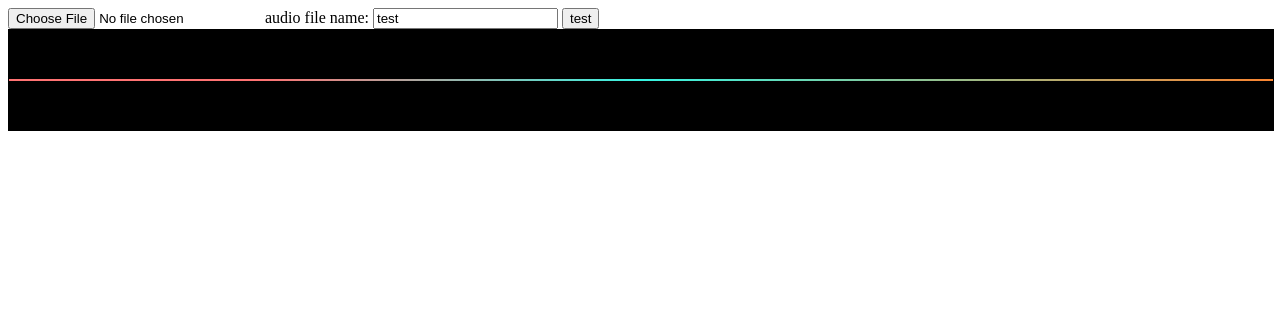
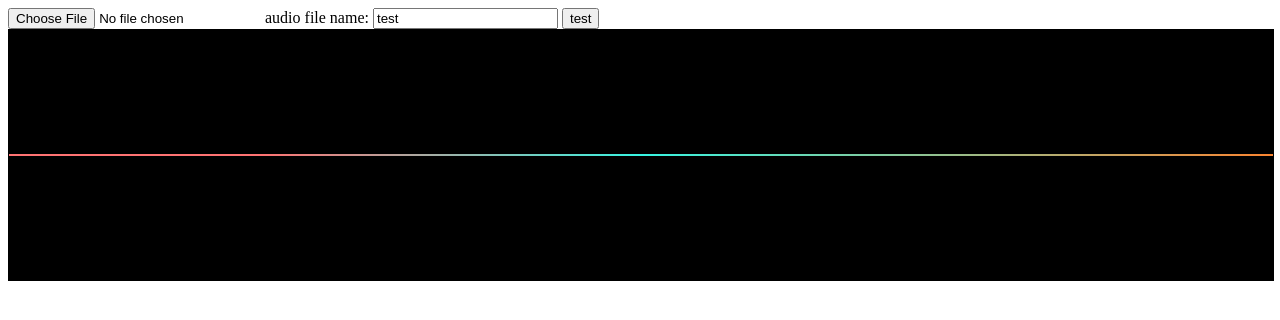
Before and after one commit to CofeeWithRose/WaveRolling, a website built with webpack: page src/index.html in a window 1280 px wide. Built offline with nearby package versions, Linux system fonts and the light colour scheme.

Commit message:
add result png

```diff
--- a/package.json
+++ b/package.json
@@ -1,5 +1,5 @@
 {
-  "name": "@ths/waverolling",
+  "name": "wave-rolling",
   "version": "1.0.0",
   "description": "show large(more than 1G) wav audio in canvas",
   "main": "./src/WaveVisual.js",
--- a/src/index.html
+++ b/src/index.html
@@ -15,6 +15,6 @@
     <button onclick="onLoadAudio('./source/dangerous26-16.wav')" >dangerous26-16(1.78G) </button>
     <button onclick="onLoadAudio('./source/dangerous29-16.wav')" >dangerous29-16(2.1G) </button> -->
 
-    <section id="container" style="width:100%; height:100px;border: black solid 1px; background: black;"></section>
+    <section id="container" style="width:100%; height:250px;border: black solid 1px; background: black;"></section>
 </body>
 </html>
--- a/webpack.config.js
+++ b/webpack.config.js
@@ -28,8 +28,8 @@ module.exports = {
     },
 
     plugins: [
+        // new CopyWebpackPlugin( [ {from: './src/source/**/*.png' , to: './source/**/*'}]),
         new webpack.SourceMapDevToolPlugin({  filename: '[name].js.map', }),
         new HtmlWebpackPlugin({template: './src/index.html'}),
-        // new CopyWebpackPlugin( [ {from: './src/source/**/*' , to: './source/**/*'}]),
       ]
 };
```
Also changed, not shown: src/source/waverolling.png (added).
